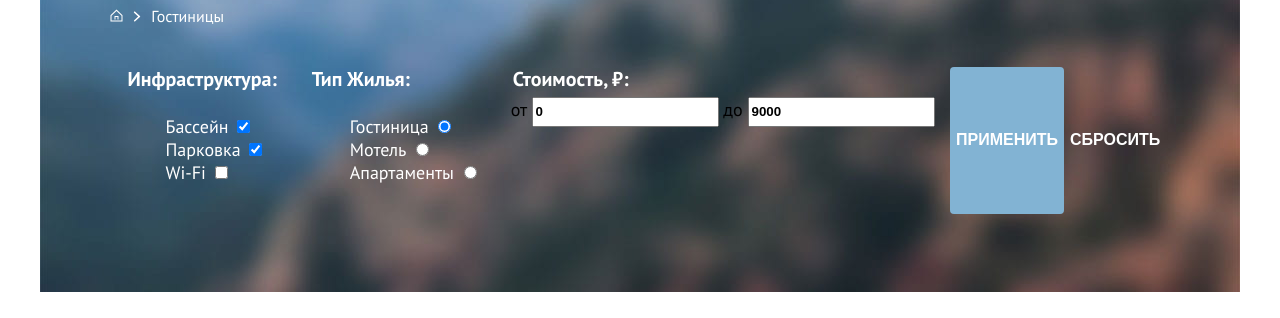
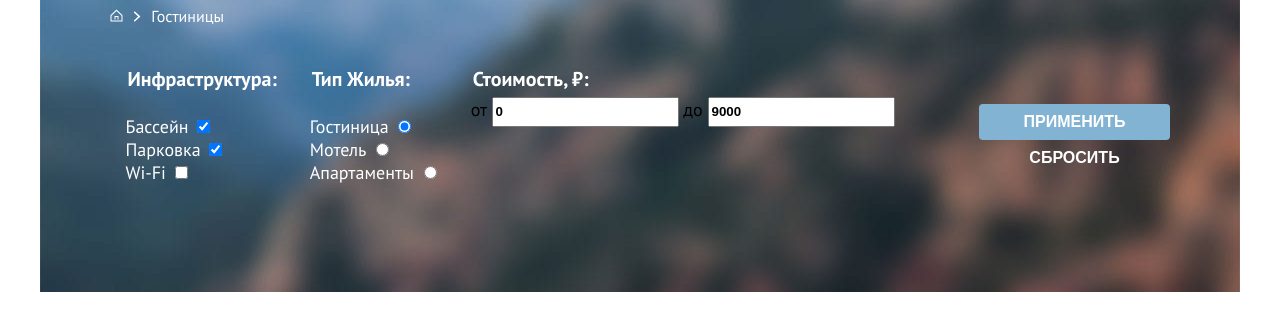
Before and after one commit to slavalinwood/2292441-sedona-36, a plain HTML site: page catalog.html in a window 1280 px wide. Shown: the part 181-499 px from the top of the page. Drawn offline with Linux system fonts and the light colour scheme.

Commit message:
Редактирует кнопки формы каталога

```diff
--- a/catalog.html
+++ b/catalog.html
@@ -147,12 +147,14 @@
                     <input class="control-input" class="price-filter" type="number" name="max-price" value="9000">
                   </label>
                 </fieldset>
+                  <div class="catalog-filter-button-group">
                     <button class="button catalog-filter-button" type="submit">
                       Применить
                     </button>
                     <button class="button catalog-filter-button transparent-filter-button" type="reset">
                       Сбросить
                     </button>
+                  </div>
               </form>
             </section>
           </div>
--- a/styles/styles.css
+++ b/styles/styles.css
@@ -597,13 +597,10 @@ ul {
     background-repeat: no-repeat;
 }
 
-.catalog-filters {
+.catalog-filters-form {
     width: 1060px;
     display: flex;
-}
-
-.catalog-filters-form {
-    display: flex;
+    justify-content: space-between;
 }
 
 .catalog-filter-title {
@@ -614,6 +611,7 @@ ul {
 
 .catalog-filter-list {
     line-height: 23px;
+    padding: 0;
 }
 
 .price-control {
@@ -627,6 +625,12 @@ ul {
     line-height: 24px;
 }
 
+.catalog-filter-button-group {
+    margin: auto;
+    margin-right: 0;
+    width: 191px;
+}
+
 .catalog-filter-button {
     background-color: #82B3D3;
     color: #ffffff;
@@ -634,6 +638,8 @@ ul {
     font-weight: 700;
     line-height: 20px;
     text-transform: uppercase;
+    width: 191px;
+    padding: 8px 12px;
 }
 
 .transparent-filter-button {
```
Lines whose indentation alone changed are shown as unchanged.
